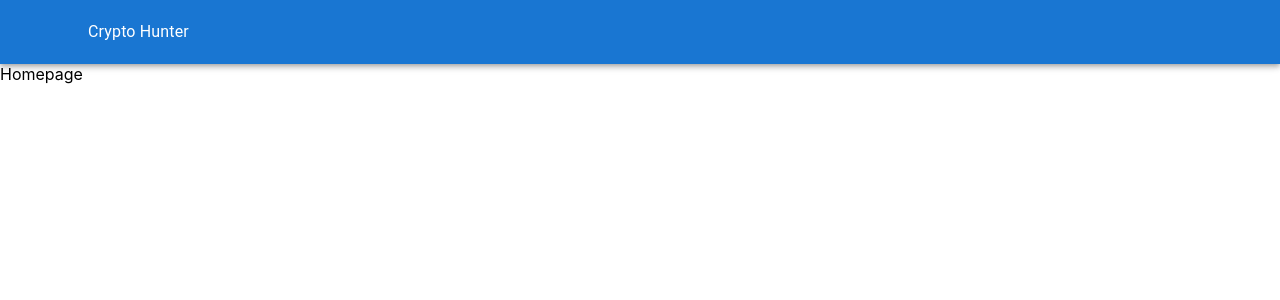
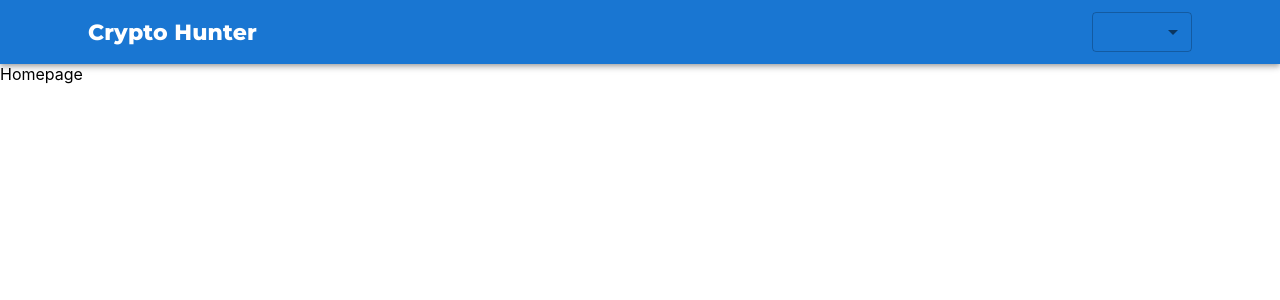
Before and after one commit to nimitagarwal26/CryptoHunter, a React (Create React App) app: page / in a window 1280 px wide. Shown: the top 300 px of the page. Built offline with nearby package versions, Linux system fonts and the light colour scheme.

Commit message:
created currency conversion list and give some styling in header

```diff
--- a/src/Components/Header.js
+++ b/src/Components/Header.js
@@ -1,12 +1,29 @@
-import { AppBar, Container, Toolbar, Typography } from '@mui/material'
+import { AppBar, Container,Select, MenuItem, Toolbar, Typography } from '@mui/material'
 import React from 'react'
+import { styled } from "@mui/material";
+
+
+const AppRoot = styled('div')(({ theme }) => ({
+  flex:1,
+  color:"white",
+  fontFamily: 'Montserrat, sans-serif',
+  fontSize:'22px',
+  fontWeight:'800',
+  cursor:'pointer',
+}));
 
 const Header = () => {
   return (
    <AppBar color='primary' position='static'>
       <Container>
         <Toolbar>
-          <Typography>Crypto Hunter</Typography>
+
+          <AppRoot><Typography><AppRoot>Crypto Hunter</AppRoot></Typography></AppRoot>
+          <Select variant='outlined'  style={{width:100,height:40,marginLeft:15 }}>
+            <MenuItem value={"USD"}>USD</MenuItem>
+            <MenuItem value={"INR"}>INR</MenuItem>
+           </Select>
+
         </Toolbar>
       </Container>
 
```
